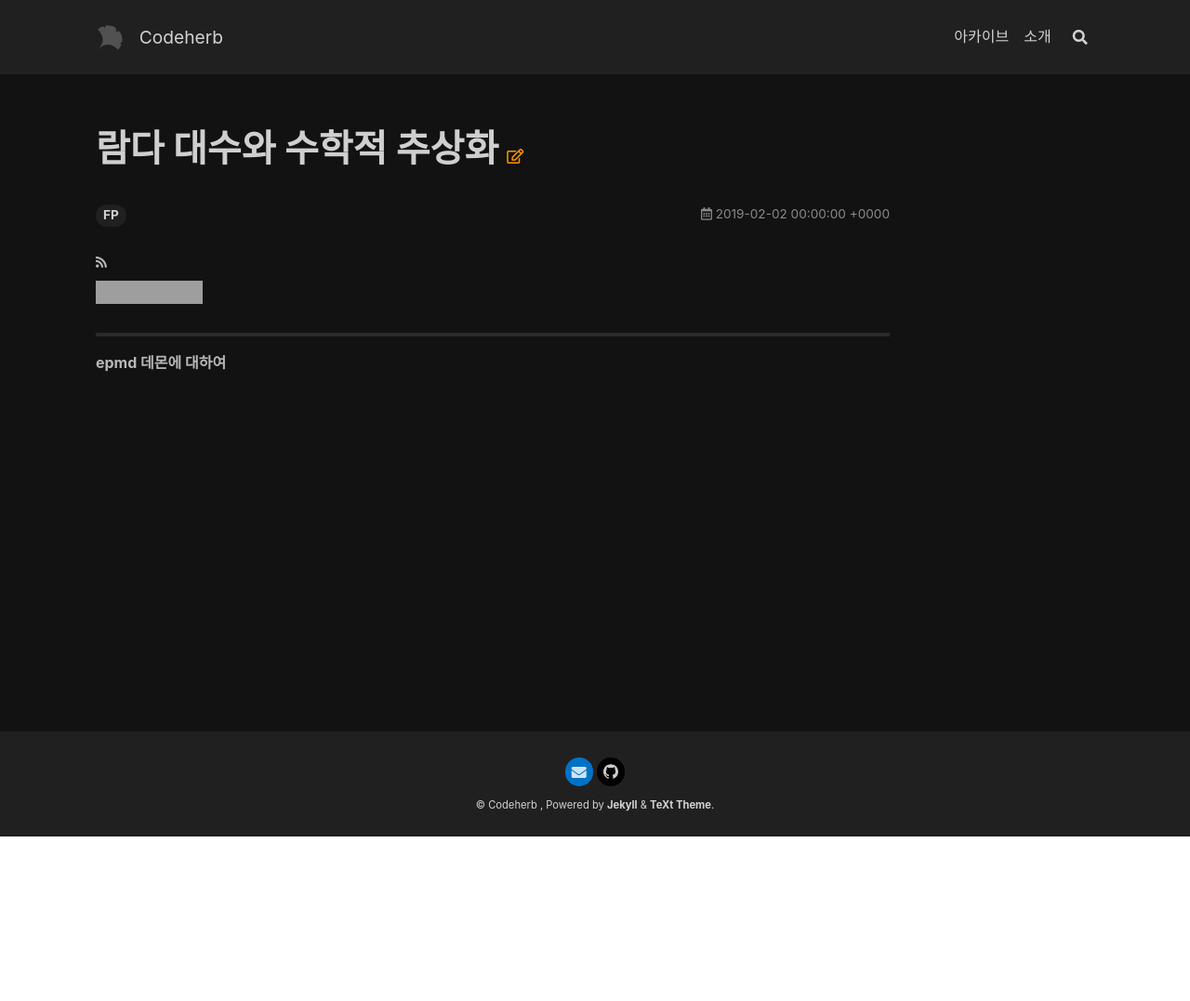
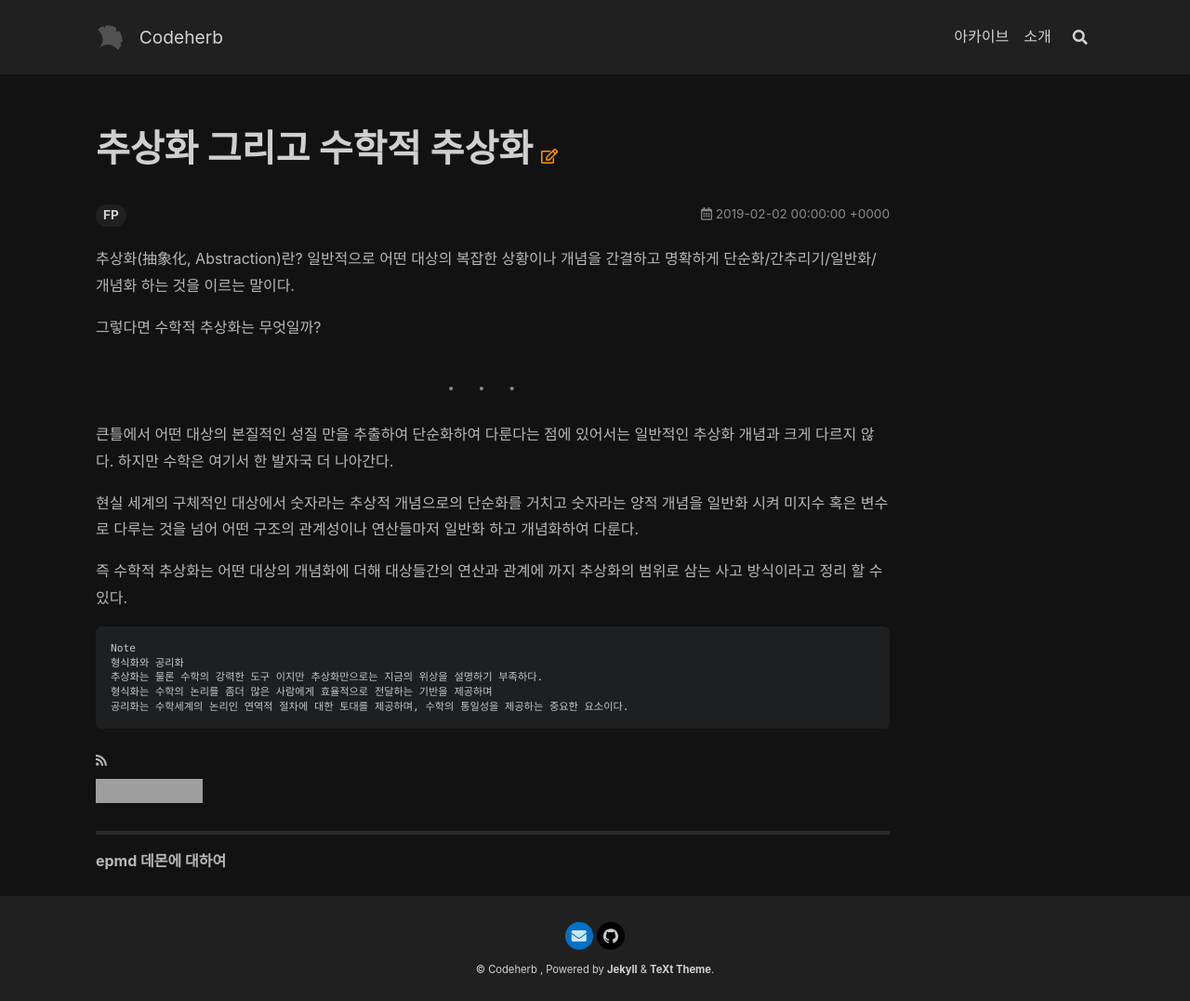
Before and after one commit to codeherb/codeherb.github.com, a Jekyll site: the page built from _posts/2019-02-02-lambda.md, in a window 1280 px wide. Shown: the whole page at 93% size. Built offline with Jekyll 4.4.1, drawn with Linux system fonts in a browser that asks for light colours; nearby versions of some CDN libraries; before the commit the page ends 900 px from its top, so only the background shows below that; grey boxes are pictures that could not be loaded.

Commit message:
Update 2019-02-02-lambda.md

````diff
--- a/_posts/2019-02-02-lambda.md
+++ b/_posts/2019-02-02-lambda.md
@@ -1,4 +1,30 @@
 ---
-title: 람다 대수와 수학적 추상화
+title: 추상화 그리고 수학적 추상화
 tags: FP
 ---
+
+추상화(抽象化, Abstraction)란?
+일반적으로 어떤 대상의 복잡한 상황이나 개념을 간결하고 명확하게
+단순화/간추리기/일반화/개념화 하는 것을 이르는 말이다.
+
+그렇다면 수학적 추상화는 무엇일까?
+
+---
+큰틀에서 어떤 대상의 본질적인 성질 만을 추출하여 단순화하여
+다룬다는 점에 있어서는 일반적인 추상화 개념과 크게 다르지 않다.
+하지만 수학은 여기서 한 발자국 더 나아간다.
+
+현실 세계의 구체적인 대상에서 숫자라는 추상적 개념으로의 단순화를 거치고
+숫자라는 양적 개념을 일반화 시켜 미지수 혹은 변수로 다루는 것을 넘어
+어떤 구조의 관계성이나 연산들마저 일반화 하고 개념화하여 다룬다.
+
+즉 수학적 추상화는 어떤 대상의 개념화에 더해 대상들간의 연산과
+관계에 까지 추상화의 범위로 삼는 사고 방식이라고 정리 할 수 있다.
+
+```
+Note
+형식화와 공리화
+추상화는 물론 수학의 강력한 도구 이지만 추상화만으로는 지금의 위상을 설명하기 부족하다.
+형식화는 수학의 논리를 좀더 많은 사람에게 효율적으로 전달하는 기반을 제공하며
+공리화는 수학세계의 논리인 연역적 절차에 대한 토대를 제공하며, 수학의 통일성을 제공하는 중요한 요소이다.
+```
````
